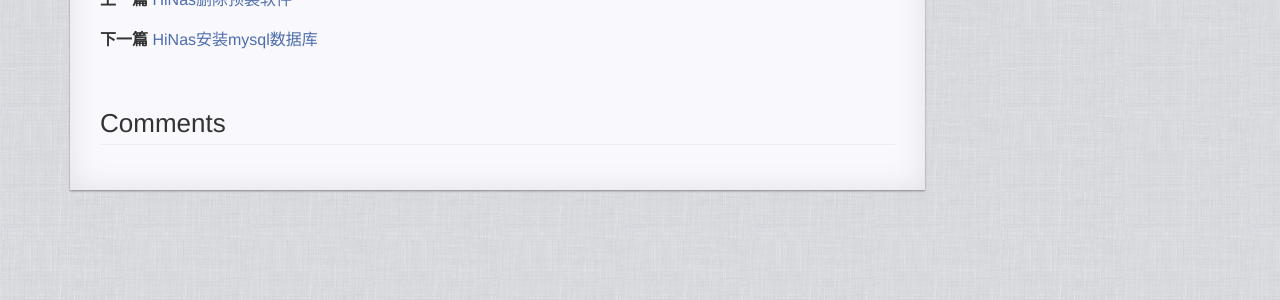
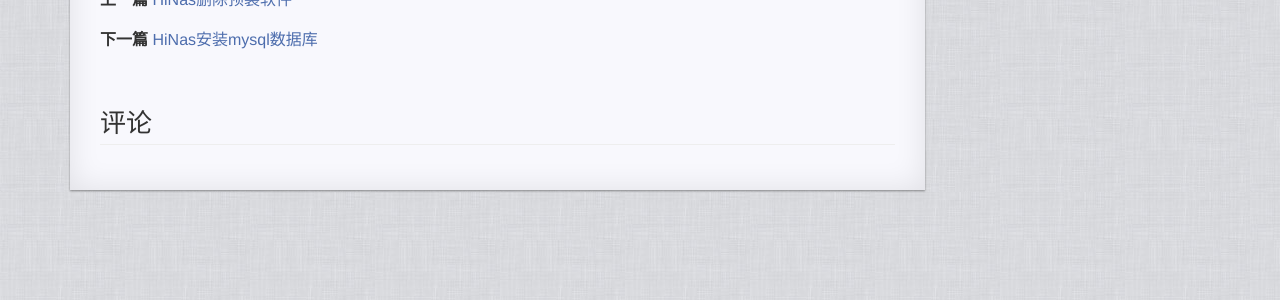
Before and after one commit to luohuilong/luohuilong.github.io, a Jekyll site: the page built from _posts/2024-10-15-fastboot-hg680j.md, in a window 1280 px wide. Shown: the part 413-713 px from the top of the page. Built offline with Jekyll 4.4.1, drawn with Linux system fonts in a browser that asks for light colours; comment, search, counter and statistics services are not loaded; a style sheet for code colours, icons or effects is not loaded.

Commit message:
Update post.html

```diff
--- a/_layouts/post.html
+++ b/_layouts/post.html
@@ -65,7 +65,7 @@ layout: default
         {% include previousAndNext.html %}
 
 
-        <h2 id="comments">Comments</h2>
+        <h2 id="comments">评论</h2>
         {% include comments.html %}
 
 
```
